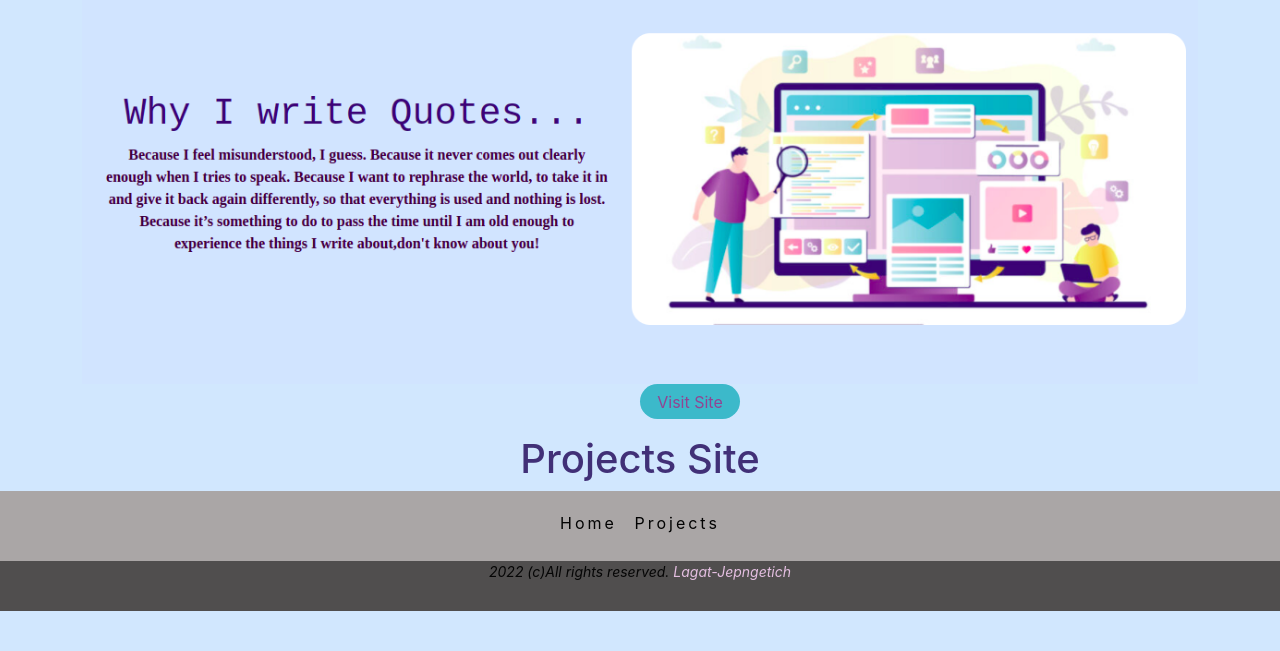
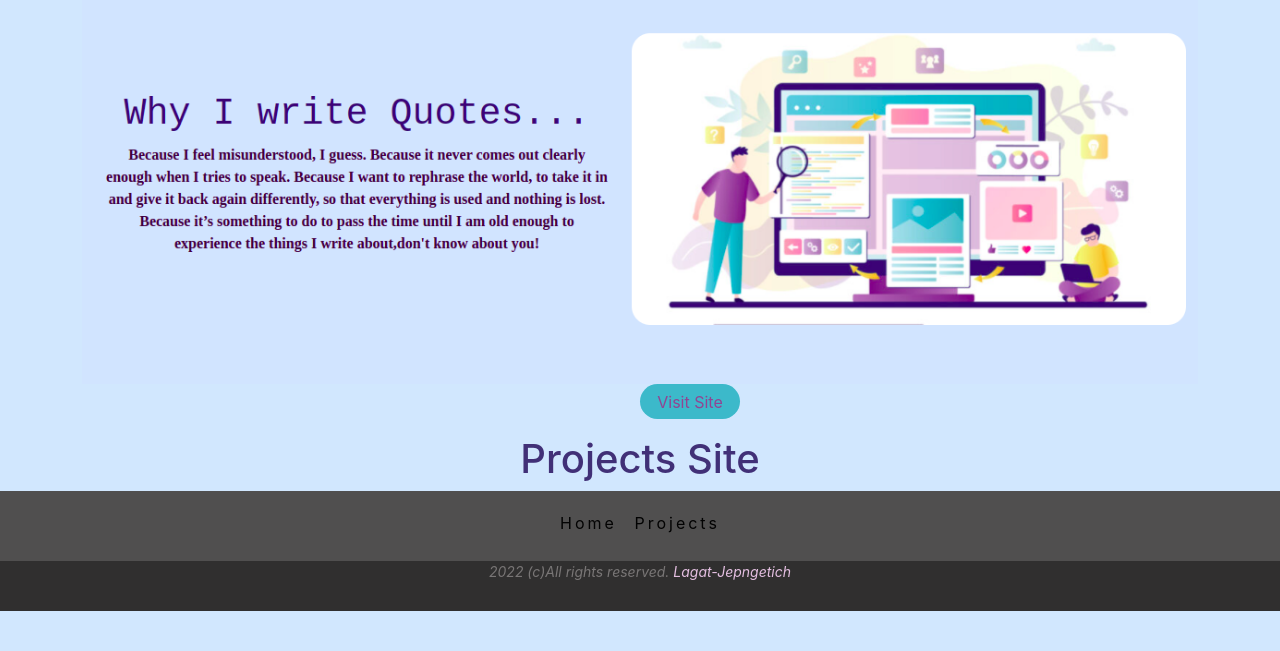
Before and after one commit to Lagat-Collete/Awards, a Django app: page / in a window 1280 px wide. Shown: the part 149-800 px from the top of the page. Run offline with Django 3.2, Linux system fonts and the light colour scheme; data that the repository does not hold is empty; parts of the project's set-up code (start-up, migrations or seed data) failed here and were passed over; some libraries are stand-ins or nearby versions; some web fonts are replaced.

Commit message:
change background color of the footer

```diff
--- a/Award/templates/footer.html
+++ b/Award/templates/footer.html
@@ -5,7 +5,7 @@
   <a style="color: #020202;" href="#project">Projects</a>
 </div>
 <div class="footer">
-  <p style="color: #050505;">2022 (c)All rights reserved. <span><a href="#" style="color: #E4BFE1 ;"> Lagat-Jepngetich</a></span></p>
+  <p style="color: #797676;">2022 (c)All rights reserved. <span><a href="#" style="color: #E4BFE1 ;"> Lagat-Jepngetich</a></span></p>
 
 </div>
 
--- a/static/css/base.css
+++ b/static/css/base.css
@@ -77,14 +77,14 @@ p{
   word-spacing: 10px;
   letter-spacing: 3px;
   height: 70px;
-  background-color: #aaa6a6;
+  background-color: #504f4f;
 }
 .footer {
   text-align: center;
   font-style: italic;
 
   height: 50px;
-  background-color: #504e4e;
+  background-color: #302f2f;
 }
 
 .attrib {
```
